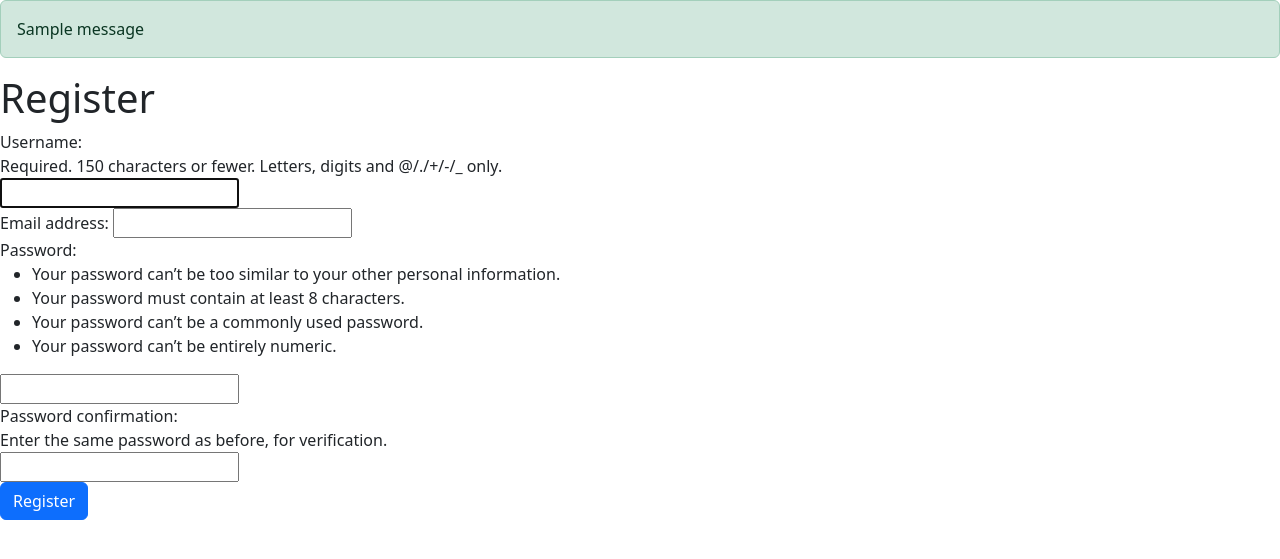
After one commit to geswanel/todoapp, a Django app: page /auth/register in a window 1280 px wide. The commit adds this page. Shown: the top 559 px of the page. Run offline with Django 5.2, Linux system fonts and the light colour scheme; tables that the repository leaves empty hold one stand-in row (values such as "Sample post"); one stand-in notice (Sample message) is shown.

Commit message:
User registration addedd

```diff
--- a/templates/base.html
+++ b/templates/base.html
@@ -7,6 +7,15 @@
   <link href="https://cdn.jsdelivr.net/npm/bootstrap@5.3.3/dist/css/bootstrap.min.css" rel="stylesheet" integrity="sha384-QWTKZyjpPEjISv5WaRU9OFeRpok6YctnYmDr5pNlyT2bRjXh0JMhjY6hW+ALEwIH" crossorigin="anonymous">
 </head>
 <body>
+
+  {% if messages %}
+    {% for message in messages %}
+      <div class="alert alert-{{ message.tags }}">
+        {{ message }}
+      </div>
+    {% endfor %}
+  {% endif %}
+
   {% block content %}
   {% endblock %}
   <script src="https://cdn.jsdelivr.net/npm/bootstrap@5.3.3/dist/js/bootstrap.bundle.min.js" integrity="sha384-YvpcrYf0tY3lHB60NNkmXc5s9fDVZLESaAA55NDzOxhy9GkcIdslK1eN7N6jIeHz" crossorigin="anonymous"></script>
--- a/todoapp/templates/todoapp/index.html
+++ b/todoapp/templates/todoapp/index.html
@@ -9,6 +9,7 @@
     </form>
   {% else %}
     <a href="{% url 'users:login' %}" class="btn btn-primary">Log In</a>
+    <a href="{% url 'users:register' %}" class="btn btn-primary ml-2">Register</a>
   {% endif %}
 
   <h1 class="text-center">To do list app</h1>
--- a/todolist/settings.py
+++ b/todolist/settings.py
@@ -126,3 +126,4 @@ DEFAULT_AUTO_FIELD = 'django.db.models.BigAutoField'
 
 
 LOGIN_REDIRECT_URL = 'todoapp:index'
+LOGOUT_REDIRECT_URL = 'todoapp:index'
--- /dev/null
+++ b/users/forms.py
@@ -0,0 +1,8 @@
+from django.contrib.auth.models import User
+from django.contrib.auth.forms import UserCreationForm
+
+
+class RegisterForm(UserCreationForm):
+    class Meta:
+        model = User
+        fields = ['username', 'email', 'password1', 'password2']
--- /dev/null
+++ b/users/templates/users/register.html
@@ -0,0 +1,10 @@
+{% extends 'base.html' %}
+
+{% block content %}
+  <h1>Register</h1>
+  <form method="POST">
+    {% csrf_token %}
+    {{ form }}
+    <button type="submit" class="btn btn-primary">Register</button>
+  </form>
+{% endblock content %}
--- a/users/urls.py
+++ b/users/urls.py
@@ -1,9 +1,12 @@
 from django.urls import path
 from django.contrib.auth.views import LoginView, LogoutView
+
+from . import views
 
 
 app_name = 'users'
 urlpatterns = [
     path('login', LoginView.as_view(template_name='users/login.html'), name='login'),
     path('logout', LogoutView.as_view(), name='logout'),
+    path('register', views.register_view, name='register'),
 ]
--- a/users/views.py
+++ b/users/views.py
@@ -1,3 +1,17 @@
-from django.shortcuts import render
+from django.shortcuts import render, redirect
+from django.urls import reverse
+from django.contrib import messages
 
-# Create your views here.
+from .forms import RegisterForm
+
+
+def register_view(request):
+    form = RegisterForm()
+    if request.method == 'POST':
+        form = RegisterForm(request.POST)
+        if form.is_valid():
+            form.save()
+            messages.success(request, "Your account has been created. "
+                             "You are able to log in now.")
+            return redirect(reverse('users:login'))
+    return render(request, 'users/register.html', {'form': form})
```
